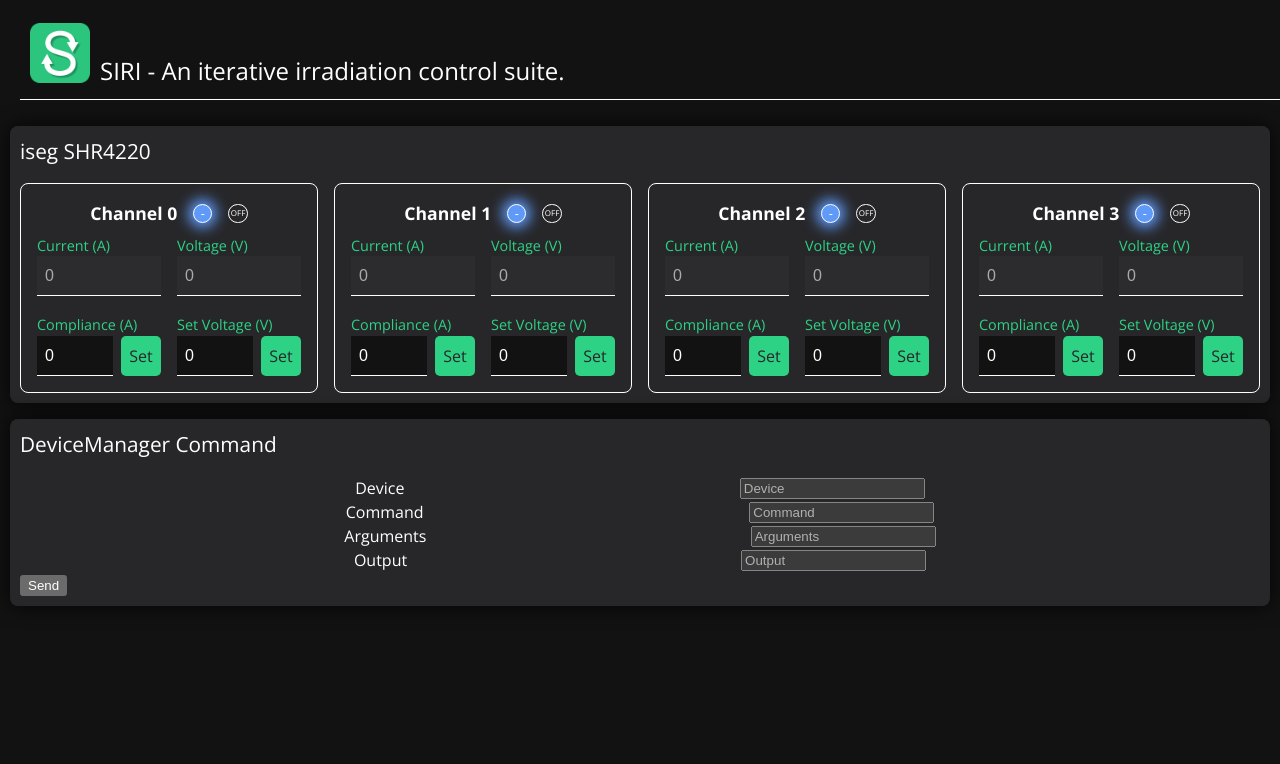
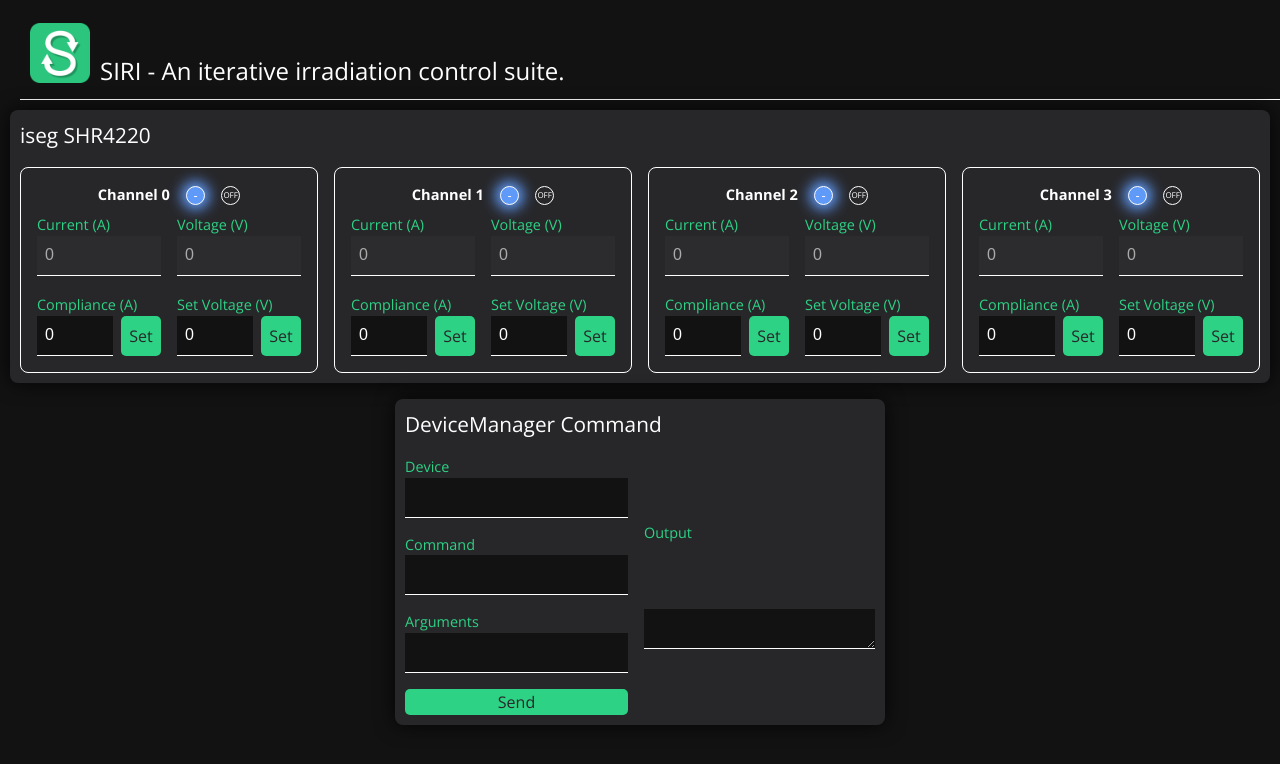
Before and after one commit to umute97/siri-gui, a Vue app: page /control in a window 1280 px wide. Shown: the top 764 px of the page. Built offline with nearby package versions, Linux system fonts and the light colour scheme; no server answers.

Commit message:
Style the devicemanager send section

```diff
--- a/src/util/networking.ts
+++ b/src/util/networking.ts
@@ -270,7 +270,7 @@ export async function getISEGPolarities(): Promise<boolean[]> {
     }
 }
 
-export async function sendDeviceManagerCommand(device: string, command: string, args: string | string[] | null): Promise<object | string | number | void> {
+export async function sendDeviceManagerCommand(device: string, command: string, args: string | string[] | null): Promise<string | undefined> {
     const payload = { device, command, arguments: args }
     const data = packData("post", "devicemanager", "/", payload)
     try {
--- a/src/views/Direct.vue
+++ b/src/views/Direct.vue
@@ -1,5 +1,6 @@
 <template>
-    <article class="card">
+    <article class="direct-wrapper">
+        <article class="card iseg">
             <header>iseg SHR4220</header>
             <section class="content">
                 <ISEGChannel v-for="channel in 4" :channel="channel - 1" :channel-enabled="isegChannelsEnabled[channel - 1]"
@@ -12,25 +13,26 @@
         </article>
         <article class="card">
             <header>DeviceManager Command</header>
-        <form>
-            <section>
+            <form class="devicemanager-form">
+                <section class="device">
                     <label>Device</label>
-                <input type="text" v-model="device" name="device" placeholder="Device" />
+                    <input type="text" v-model="device" name="device" />
                 </section>
-            <section>
+                <section class="command">
                     <label>Command</label>
-                <input type="text" v-model="command" name="command" placeholder="Command" />
+                    <input type="text" v-model="command" name="command" />
                 </section>
-            <section>
+                <section class="arguments">
                     <label>Arguments</label>
-                <input type="text" v-model="args" name="arguments" placeholder="Arguments" />
+                    <input type="text" v-model="args" name="arguments" />
                 </section>
-            <section>
+                <section class="output">
                     <label>Output</label>
-                <input type="text" v-model="output" name="output" placeholder="Output" />
+                    <textarea type="text" v-model="output" name="output" />
                 </section>
-            <input type="submit" value="Send" @click.prevent="sendDeviceManager">
+                <input class="send" type="submit" value="Send" @click.prevent="sendDeviceManager">
             </form>
+        </article>
     </article>
 </template>
 
@@ -63,7 +65,7 @@ let isegTimer: number = -1;
 const device = ref('');
 const command = ref('');
 const args = ref('');
-const output: Ref<string | number | object | void> = ref('');
+const output: Ref<string | undefined> = ref('');
 
 defineComponent({
     components: {
@@ -94,12 +96,20 @@ async function sendDeviceManager() {
 </script>
 
 <style scoped>
+
+.direct-wrapper {
+    display: flex;
+    flex-direction: column;
+    gap: 1rem;
+    width: 100%;
+    align-items: center;
+    justify-content: center;
+}
 .card {
     box-shadow: 0 0 20px 0 rgba(0, 0, 0, 0.8);
     border-radius: 8px;
     background: var(--zinc);
     padding: 10px;
-    margin: 1rem auto;
 }
 
 .card header {
@@ -120,4 +130,72 @@ async function sendDeviceManager() {
     justify-content: space-evenly;
     align-items: center;
 }
+
+.devicemanager-form {
+    display: grid;
+    grid-template-areas:
+        "device output"
+        "command output"
+        "arguments output"
+        "send output";
+    gap: 1rem;
+}
+
+.device {
+    grid-area: device;
+}
+
+.command {
+    grid-area: command;
+}
+
+.arguments {
+    grid-area: arguments;
+}
+
+.output {
+    grid-area: output;
+}
+
+.send {
+    grid-area: send;
+    justify-self: flex-end;
+    text-align: center;
+    border-radius: 5px;
+    border: none;
+}
+
+label {
+    align-self: flex-start;
+    color: var(--primary-color);
+    font-size: 0.9rem;
+}
+
+form input[type="text"],
+form textarea {
+    width: 100%;
+    height: 2.5rem;
+    border: none;
+    border-bottom: 1px solid white;
+    outline: none;
+    font-size: 1rem;
+    padding: 0 0.5rem;
+}
+
+form textarea {
+    padding: 0.5rem;
+}
+
+form input[type="submit"] {
+    font: inherit;
+    color: var(--zinc);
+    background: var(--primary-color);
+    cursor: pointer;
+    width: 100%;
+}
+
+form section {
+    display: flex;
+    flex-direction: column;
+}
 </style>
```
Lines whose indentation alone changed are shown as unchanged.
